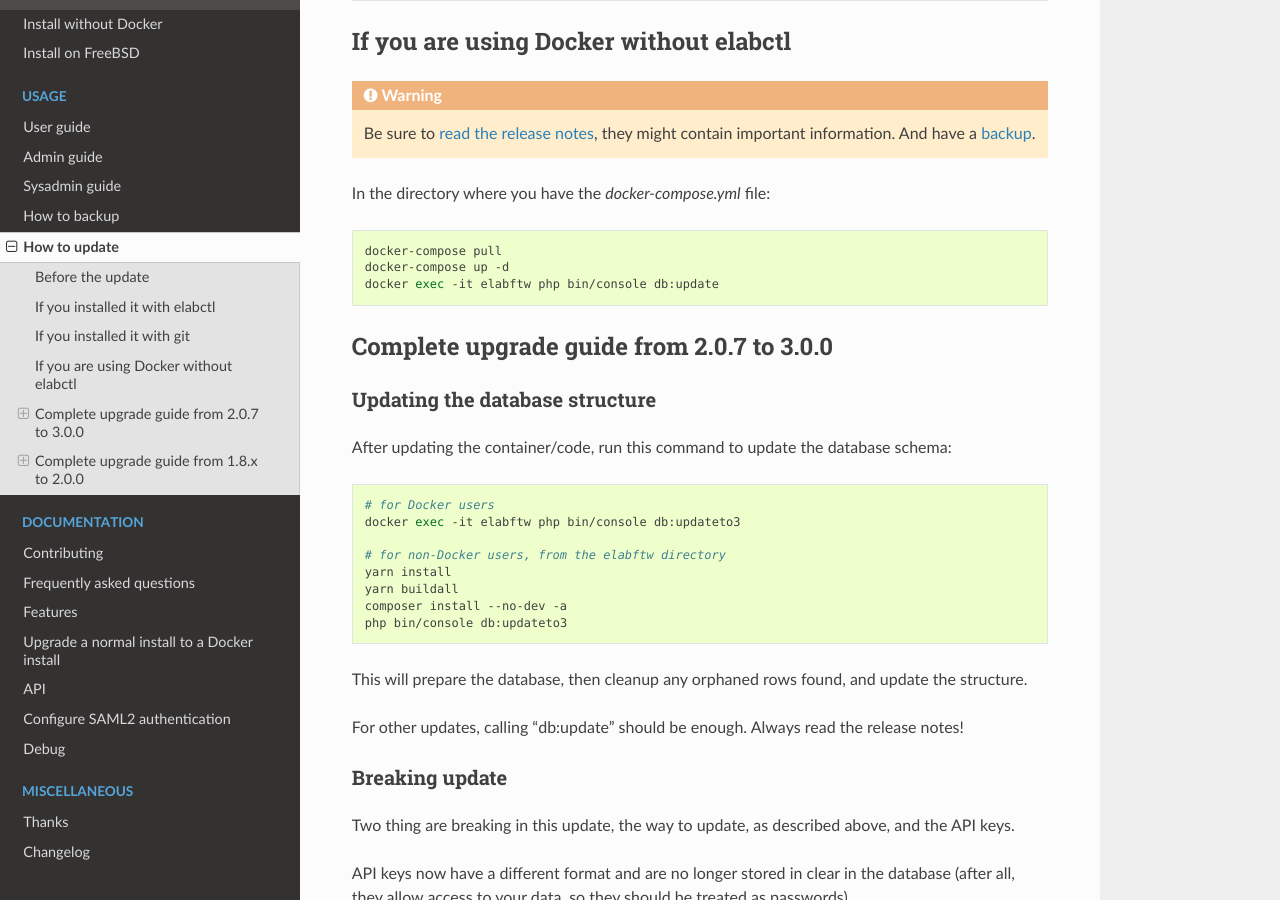
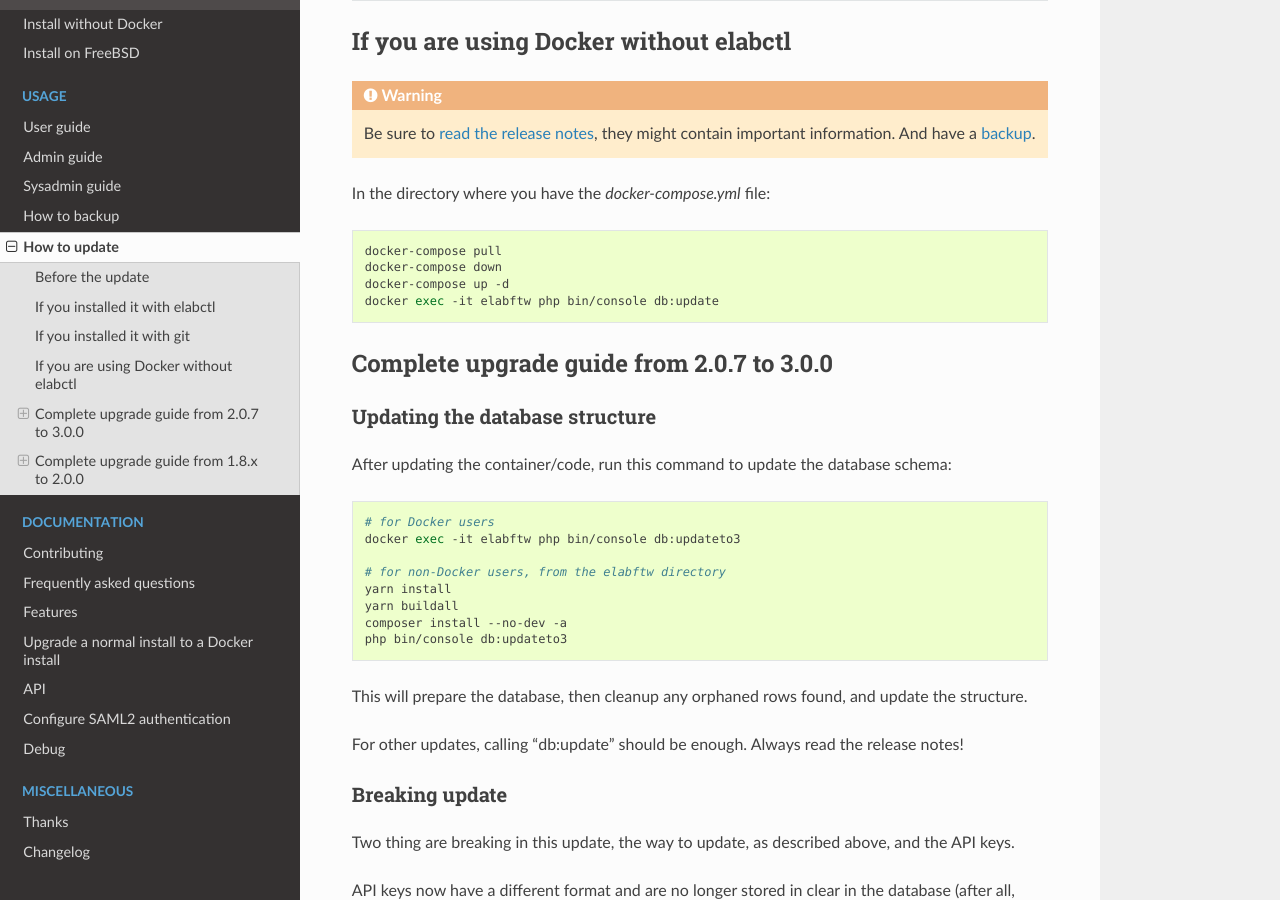
Before and after one commit to elabftw/elabdoc, a Sphinx documentation site: the page built from doc/how-to-update.rst, in a window 1280 px wide and 900 px high, scrolled down 1316 px. Built offline with Sphinx 7.4.7 and the Read the Docs theme 2.0.0, drawn with Linux system fonts in a browser that asks for light colours; pages that are not in the unit, such as notebooks, are missing from menus.

Commit message:
add docker-compose down command in doc/update. fix elabftw/elabftw#2230

```diff
--- a/doc/how-to-update.rst
+++ b/doc/how-to-update.rst
@@ -60,6 +60,7 @@
 .. code-block:: bash
 
     docker-compose pull
+    docker-compose down
     docker-compose up -d
     docker exec -it elabftw php bin/console db:update
 
```
